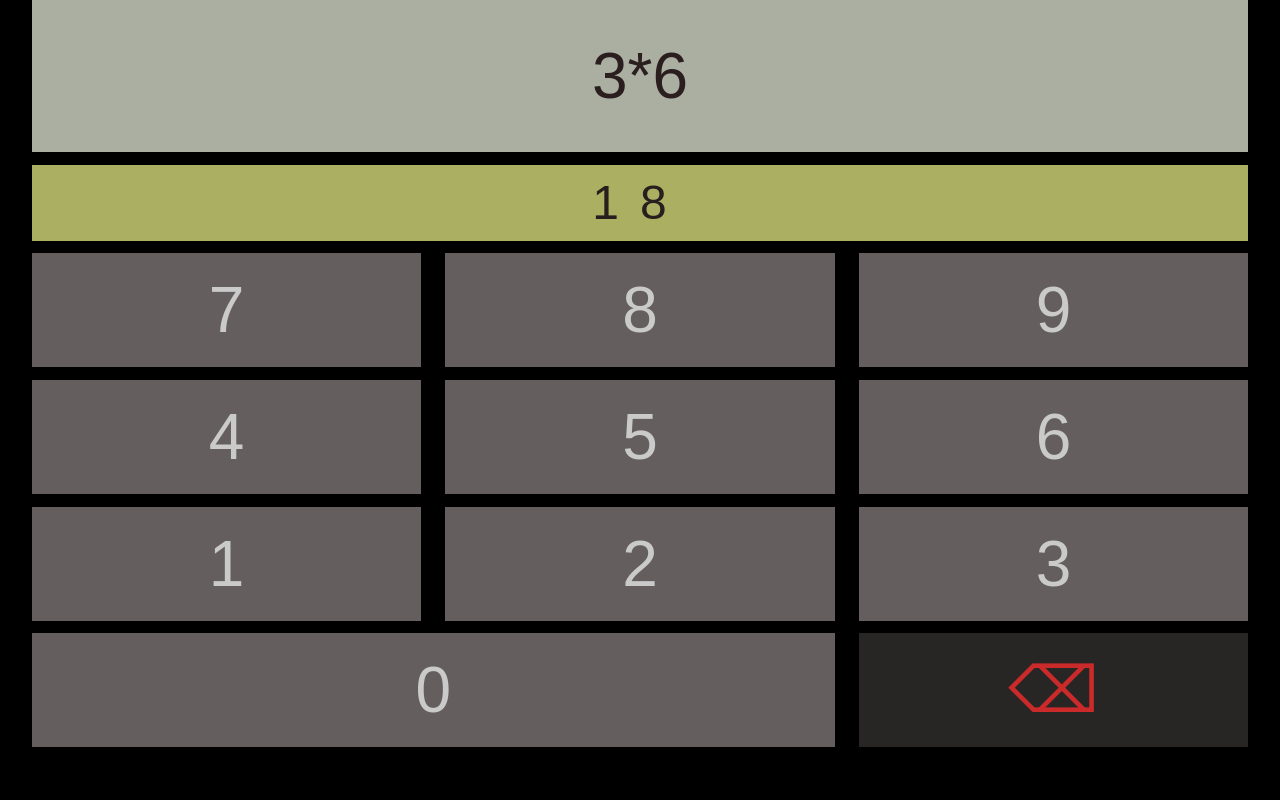
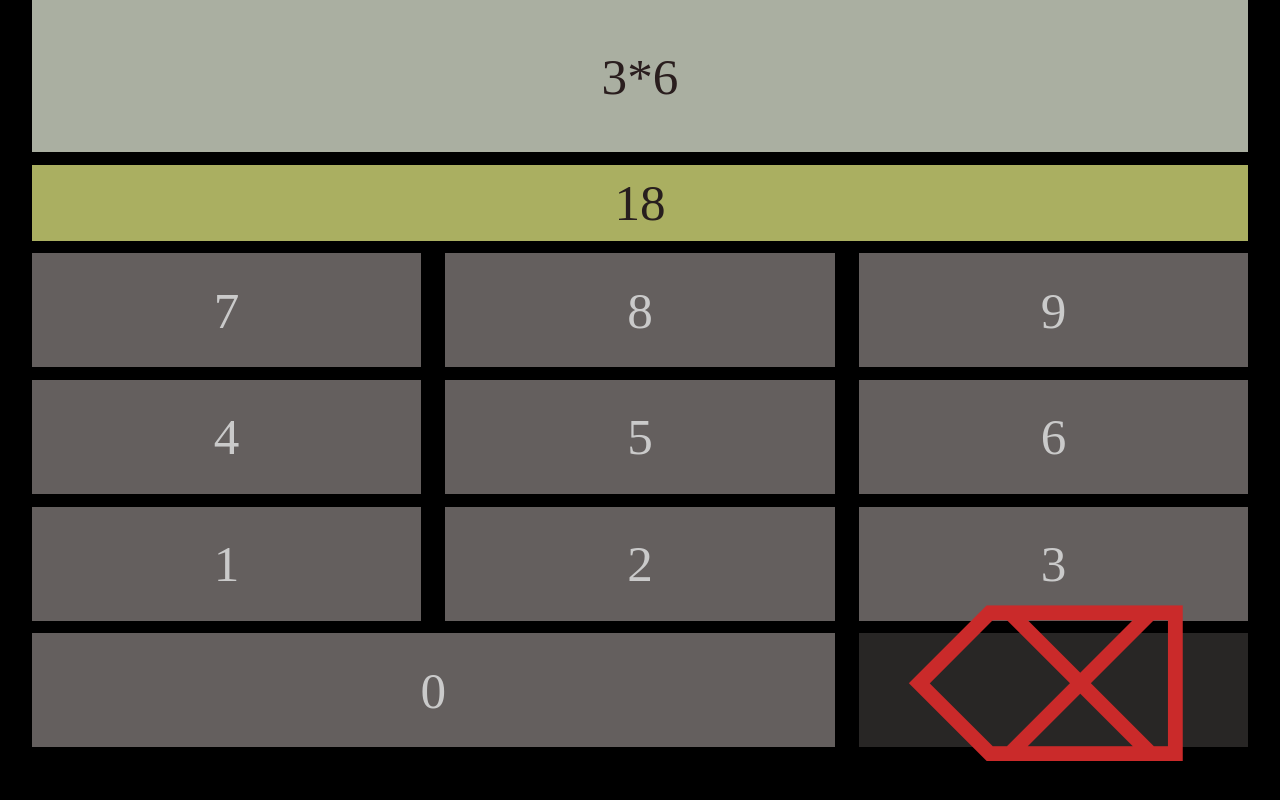
Before and after one commit to eljonims/calculin, a plain HTML site: page index.html in a window 1280 px wide. Drawn offline with Linux system fonts and the light colour scheme.

Commit message:
probando unidades viewport 1

```diff
--- a/calculin.css
+++ b/calculin.css
@@ -16,6 +16,8 @@ body{
 	flex-wrap: wrap;
 	justify-content: space-between;
 
+	font-size: 4vw;
+
 }
 
 .tecla{
@@ -24,10 +26,6 @@ body{
 	background: rgba(199, 190, 187, 0.5);
 	color: #cacaca;
 
-	font-family: Arial;
-	font-weight: 300;
-	font-style: normal;
-	font-size: 4em;
 
 
 	width: 32%;
@@ -61,10 +59,6 @@ body{
 	justify-content: center;
 	align-items: center;
 
-	font-family: Arial;
-	font-weight: 400;
-	font-style: normal;
-	font-size: 4em;
 
 
 	color: #2a1e1e;
@@ -81,14 +75,14 @@ body{
 	justify-content: center;
 	align-items: center;
 
-
+	/*
 	font-family: Arial;
 	font-weight: 400;
 	font-style: normal;
 	font-size: 3em;
 	letter-spacing: 21px;
 	word-spacing: 0px;
-
+	*/
 	color: #271e1e;
 	background: #aaaf61;
 
```
